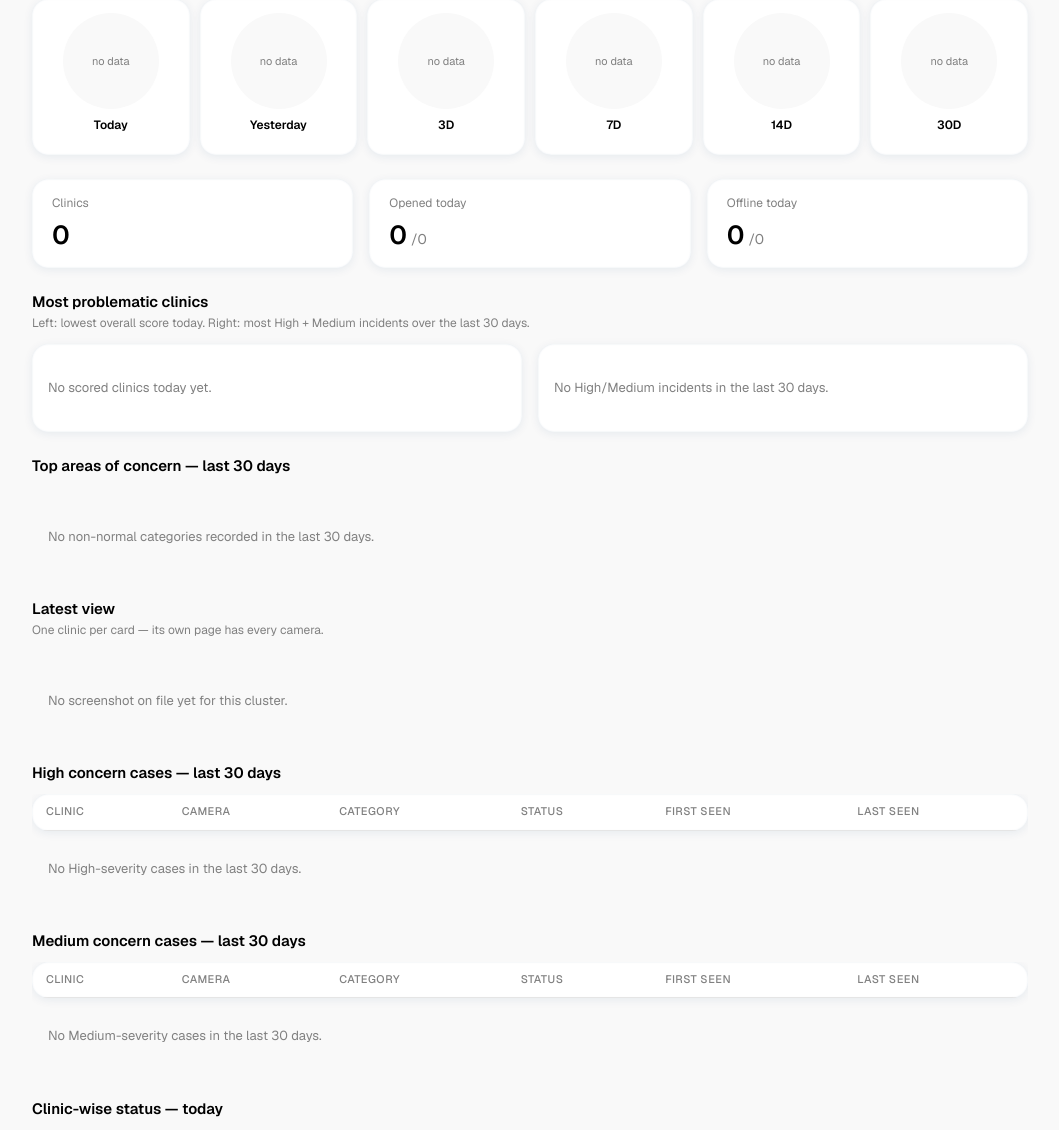
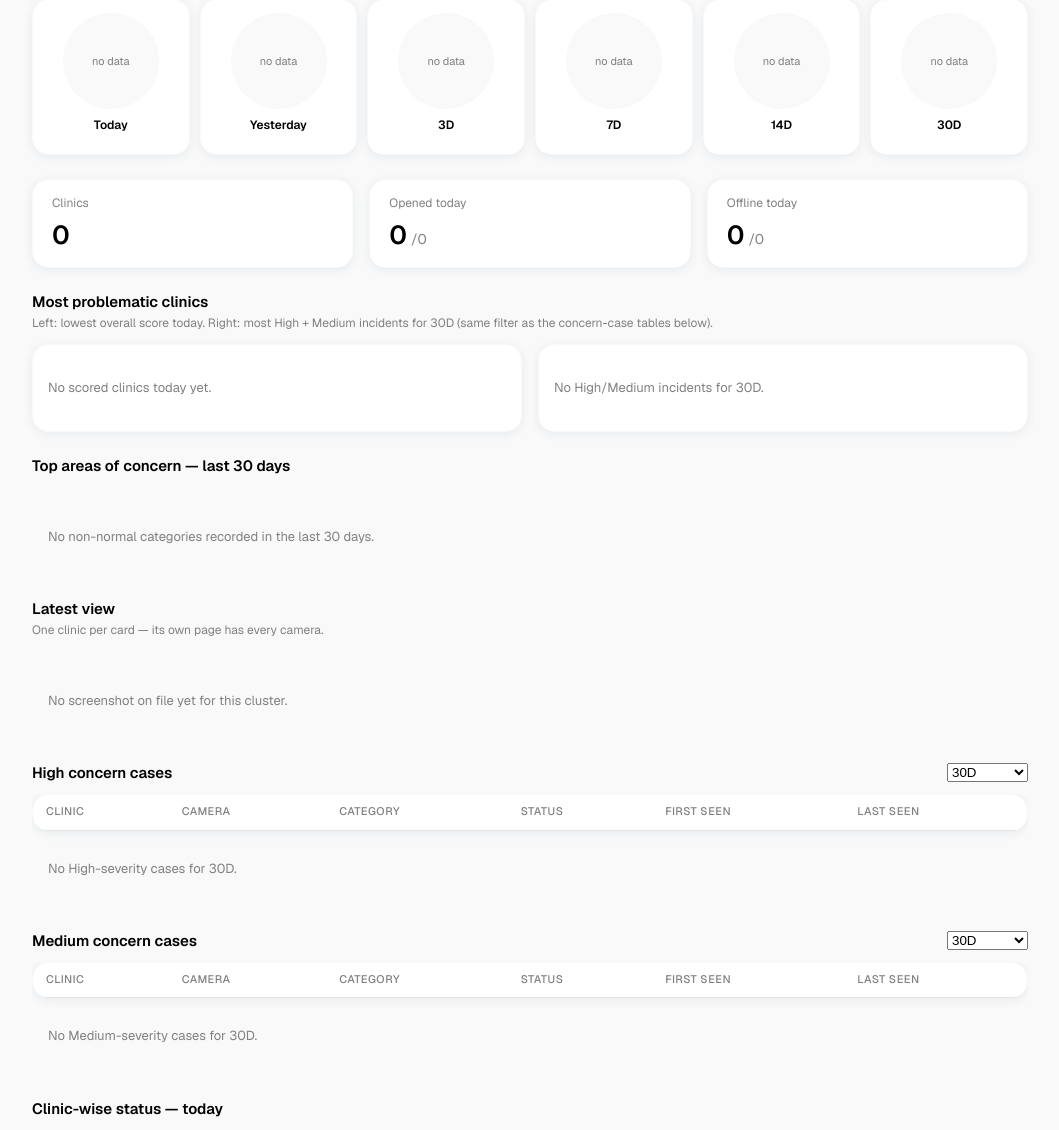
Before and after one commit to Jagdish702/Clinic-Monitoring-System, a Flask app: page /cluster/1 in a window 1280 px wide. Shown: the part 906-2036 px from the top of the page, without its empty margins (220-1279 px from the left). Run offline with Flask 3, Linux system fonts and the light colour scheme; data that the repository does not hold is empty; some libraries are stand-ins or nearby versions.

Commit message:
Add a Today/Yesterday/3D/7D/14D/30D window filter to High/Medium concern cases
Same window set already used for Timelines x Metrics and the
distribution pies, now on the High concern cases and Medium concern
cases tables (clinic, cluster, and state pages), replacing the
hardcoded "last 30 days". Selecting a window changes both tables at
once, since they share one underlying filter.

Also: the Cluster page's "Most problematic clinics by incidents"
ranking is built from the same High/Medium case lists, so it now
follows the selected window too - updated its hint text and empty
state to say so instead of a stale "last 30 days".

Added a small setParam() JS helper (used by both the day picker and
this new window picker) so changing one filter doesn't clobber the
other's query param on reload.

Co-Authored-By: Claude Sonnet 5 <noreply@anthropic.com>

```diff
--- a/clinic_monitor/dashboard/app.py
+++ b/clinic_monitor/dashboard/app.py
@@ -381,7 +381,7 @@ def create_app(db_path: Optional[Path] = None) -> Flask:
                 ).strftime("%Y-%m-%d %H:%M")
         return events
 
-    def _build_clinic_page(clinic_name: str, day: str) -> str:
+    def _build_clinic_page(clinic_name: str, day: str, concern_window: str) -> str:
         today = datetime.now().date()
         try:
             recent_events_day = date.fromisoformat(day)
@@ -533,10 +533,12 @@ def create_app(db_path: Optional[Path] = None) -> Flask:
             for w in scoring.WINDOWS
         ]
         high_cases = incidents_lib.list_incidents(
-            database, clinic=clinic_name, severity="High", status="open", window="30D"
+            database, clinic=clinic_name, severity="High", status="open",
+            window=concern_window,
         )
         medium_cases = incidents_lib.list_incidents(
-            database, clinic=clinic_name, severity="Medium", status="open", window="30D"
+            database, clinic=clinic_name, severity="Medium", status="open",
+            window=concern_window,
         )
 
         # Latest view: the most recent screenshot per camera. Its own pull,
@@ -571,6 +573,8 @@ def create_app(db_path: Optional[Path] = None) -> Flask:
             category_pies=category_pies,
             high_cases=high_cases,
             medium_cases=medium_cases,
+            concern_window=concern_window,
+            concern_windows=list(scoring.WINDOWS.keys()),
             latest_views=latest_views,
             refresh=config.DASHBOARD_REFRESH_SEC,
         )
@@ -583,13 +587,17 @@ def create_app(db_path: Optional[Path] = None) -> Flask:
     @app.route("/clinic/<path:clinic_name>")
     def clinic_page(clinic_name: str):
         day = request.args.get("day") or _today()
+        concern_window = request.args.get("window", "30D")
+        if concern_window not in scoring.WINDOWS:
+            concern_window = "30D"
         return _cached_page(
-            f"clinic:{clinic_name}:{day}",
-            lambda: _build_clinic_page(clinic_name, day)
+            f"clinic:{clinic_name}:{day}:{concern_window}",
+            lambda: _build_clinic_page(clinic_name, day, concern_window)
         )
 
     def _group_page(
         level: str, name: str, state: Optional[str], cluster: Optional[str], day: str,
+        concern_window: str,
     ):
         """
         Shared by /state/<name> and /cluster/<name> - the same sections a
@@ -663,11 +671,11 @@ def create_app(db_path: Optional[Path] = None) -> Flask:
         # Unresolved only - see clinic_page()'s comment on the same choice.
         high_cases = incidents_lib.list_incidents(
             database, state=state, cluster=cluster, severity="High",
-            status="open", window="30D",
+            status="open", window=concern_window,
         )
         medium_cases = incidents_lib.list_incidents(
             database, state=state, cluster=cluster, severity="Medium",
-            status="open", window="30D",
+            status="open", window=concern_window,
         )
 
         # A generous pull (not just the 12 shown below) so "one screenshot
@@ -807,6 +815,8 @@ def create_app(db_path: Optional[Path] = None) -> Flask:
             category_pies=category_pies,
             high_cases=high_cases,
             medium_cases=medium_cases,
+            concern_window=concern_window,
+            concern_windows=list(scoring.WINDOWS.keys()),
             latest_views=latest_views,
             day_rows=day_rows,
             recent_events=recent_events,
@@ -821,17 +831,27 @@ def create_app(db_path: Optional[Path] = None) -> Flask:
     @app.route("/state/<path:state_name>")
     def state_page(state_name: str):
         day = request.args.get("day") or _today()
+        concern_window = request.args.get("window", "30D")
+        if concern_window not in scoring.WINDOWS:
+            concern_window = "30D"
         return _cached_page(
-            f"state:{state_name}:{day}",
-            lambda: _group_page("State", state_name, state_name, None, day),
+            f"state:{state_name}:{day}:{concern_window}",
+            lambda: _group_page(
+                "State", state_name, state_name, None, day, concern_window
+            ),
         )
 
     @app.route("/cluster/<path:cluster_name>")
     def cluster_page(cluster_name: str):
         day = request.args.get("day") or _today()
+        concern_window = request.args.get("window", "30D")
+        if concern_window not in scoring.WINDOWS:
+            concern_window = "30D"
         return _cached_page(
-            f"cluster:{cluster_name}:{day}",
-            lambda: _group_page("Cluster", cluster_name, None, cluster_name, day),
+            f"cluster:{cluster_name}:{day}:{concern_window}",
+            lambda: _group_page(
+                "Cluster", cluster_name, None, cluster_name, day, concern_window
+            ),
         )
 
     @app.route("/incidents")
```
Also changed, not shown: clinic_monitor/dashboard/templates/clinic.html (+24 -5 lines), clinic_monitor/dashboard/templates/group.html (+26 -7 lines).
